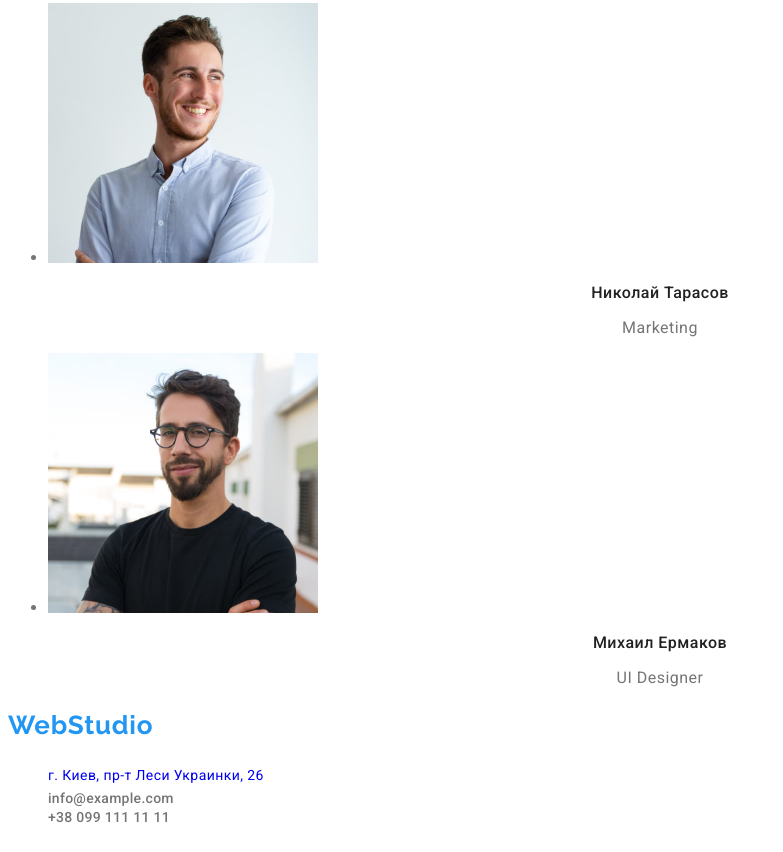
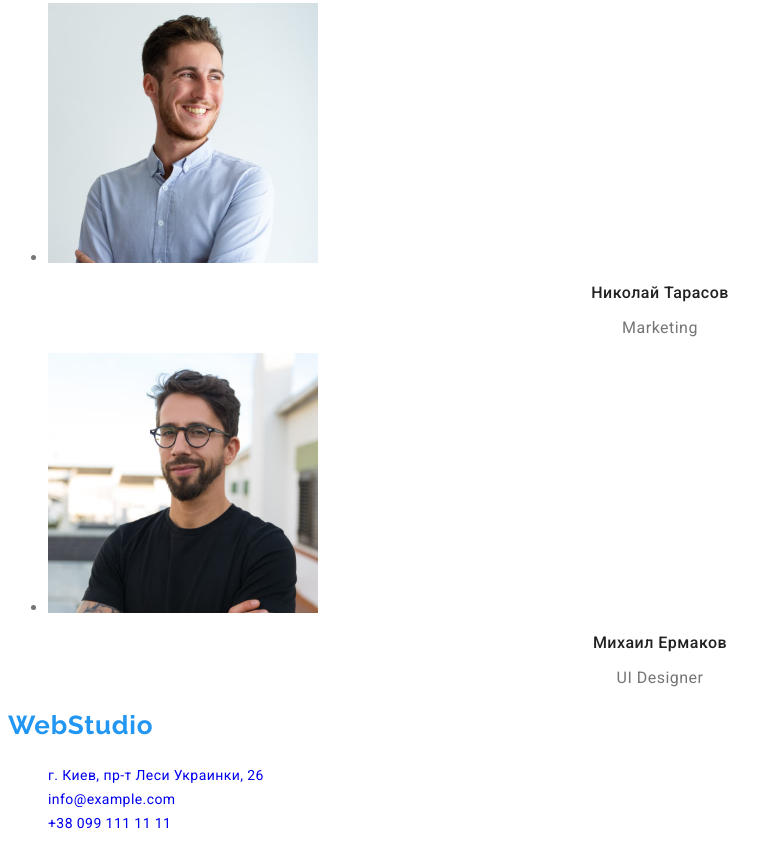
Before and after one commit to Sviat24/goit-markup-hw-02, a plain HTML site: page index.html in a window 1280 px wide. Shown: the part 2432-3284 px from the top of the page, without its empty margins (0-783 px from the left). Drawn offline with Linux system fonts and the light colour scheme.

Commit message:
index style finish

```diff
--- a/css/styles.css
+++ b/css/styles.css
@@ -87,8 +87,14 @@ address {
   color: var(--accent-color);
 }
 
-.contact-map:hover .contact-map:focus {
-  /* color: var(--secondary-text-white); */
+.contact-footer:hover,
+.contact-footer:focus {
+  color: var(--accent-color);
+}
+
+.contact-map:hover,
+.contact-map:focus {
+  color: var(--accent-color);
 }
 
 .menu-link {
@@ -195,4 +201,12 @@ address {
   /* color: var(--secondary-text-white); */
 }
 
+.contact-footer {
+  font-size: 14px;
+  line-height: 1.71;
+  letter-spacing: 0.03em;
+
+  /* color: rgba(255, 255, 255, 0.6); */
+}
+
 /* contact */ /* contact */ /* contact */ /* contact */ /* contact */
--- a/index.html
+++ b/index.html
@@ -130,10 +130,10 @@
             </a>
           </li>
           <li>
-            <a class="contact link" href="mailto:info@example.com">info@example.com</a>
+            <a class="contact-footer link" href="mailto:info@example.com">info@example.com</a>
           </li>
           <li>
-            <a class="contact link" href="tel:+380991111111">+38 099 111 11 11</a>
+            <a class="contact-footer link" href="tel:+380991111111">+38 099 111 11 11</a>
           </li>
         </ul>
       </address>
```
